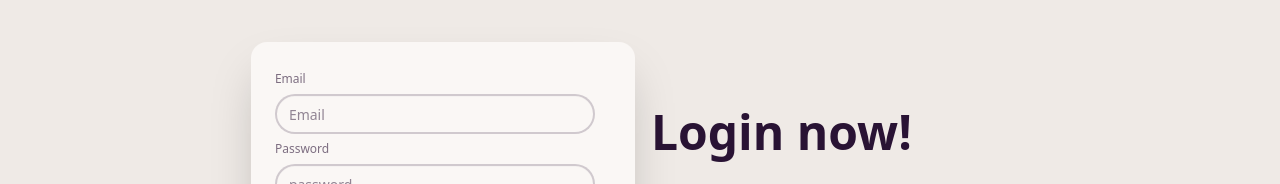
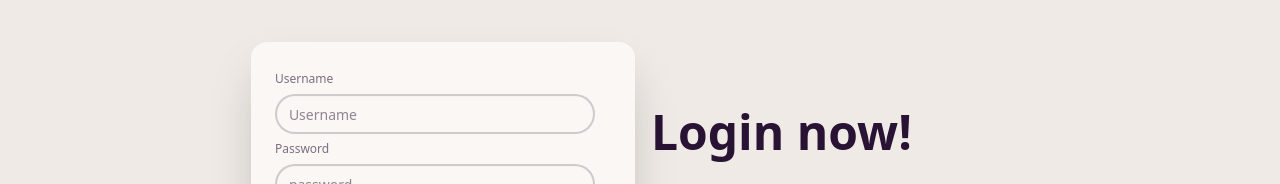
Before and after one commit to haplorhine/webdevelopment-25, a Vue app in the folder event-app-frontend/: page /login in a window 1280 px wide. Shown: the part 285-469 px from the top of the page. Built offline with nearby package versions, Linux system fonts and the light colour scheme.

Commit message:
login implemented

```diff
--- /dev/null
+++ b/event-app-frontend/src/api/auth.js
@@ -0,0 +1,7 @@
+import { http } from './http'
+
+
+export async function login(username, password) {
+  const response = await http.post('/auth/token', { username, password })
+  return response.data
+}
--- a/event-app-frontend/src/api/http.js
+++ b/event-app-frontend/src/api/http.js
@@ -1,7 +1,7 @@
 import axios from 'axios'
 
 export const http = axios.create({
-  baseURL: 'http://localhost:8080/api',
+  baseURL: 'http://localhost:8080',
   headers: {
     'Content-Type': 'application/json',
   },
--- a/event-app-frontend/src/components/organisms/LoginHero.vue
+++ b/event-app-frontend/src/components/organisms/LoginHero.vue
@@ -1,30 +1,41 @@
 <script setup>
 import { ref } from 'vue'
+import { useRouter } from 'vue-router'
+import { login } from '@/api/auth'
 import AtomButton from '../atoms/AtomButton.vue'
 import AtomLink from '../atoms/AtomLink.vue'
 import LabeledInput from '../molecules/LabeledInput.vue'
 import MoleculeFieldset from '../molecules/MoleculeFieldset.vue'
 import ErrorModal from './ErrorModal.vue'
 
-const email = ref('')
+const router = useRouter()
+
+ const username = ref('')
 const password = ref('')
 const showError = ref(false)
 const errorMessage = ref('')
 
-const handleLogin = () => {
-  if (email.value !== 'admin@example.com' || password.value !== 'password') {
-    errorMessage.value = 'Invalid email or password. Please try again.'
+const handleLogin = async () => {
+  try {
+    const response = await login(username.value, password.value)
+
+    localStorage.setItem('token', response.token)
+
+    showError.value = false
+    router.push('/')
+
+  } catch (error) {
+    console.error(error)
+    errorMessage.value = 'Login failed. Please check your username and password.'
     showError.value = true
-    return
   }
-
-  showError.value = false
 }
 
 const handleErrorClose = () => {
   showError.value = false
 }
 </script>
+
 <template>
   <div class="hero bg-base-200 min-h-screen">
     <div class="hero-content flex-col lg:flex-row-reverse">
@@ -32,7 +43,7 @@ const handleErrorClose = () => {
         <h1 class="text-5xl font-bold">Login now!</h1>
         <p class="py-6">
           If you are not registered yet, please check out the
-          <AtomLink href="http://localhost:5173/register"> register page</AtomLink> !
+          <AtomLink href="/register"> register page</AtomLink> !
         </p>
       </div>
 
@@ -41,13 +52,13 @@ const handleErrorClose = () => {
           <form @submit.prevent="handleLogin">
             <MoleculeFieldset>
               <LabeledInput
-                v-model="email"
-                type="email"
+                v-model="username"
+                type="text"
                 InputClass="w-full"
-                placeholder="Email"
-                label="Email"
-                id="email-input"
-                name="email"
+                placeholder="Username"
+                label="Username"
+                id="username-input"
+                name="username"
               />
 
               <LabeledInput
```
Also changed, not shown: 1 other file (tests, documents, lock files or other folders).
